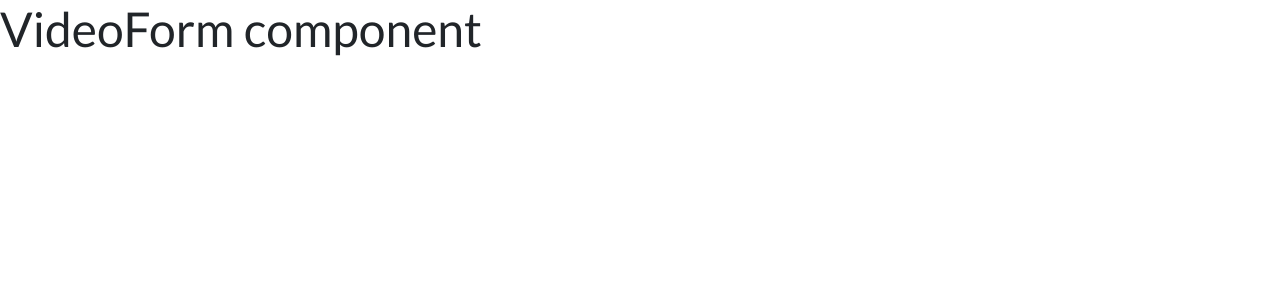
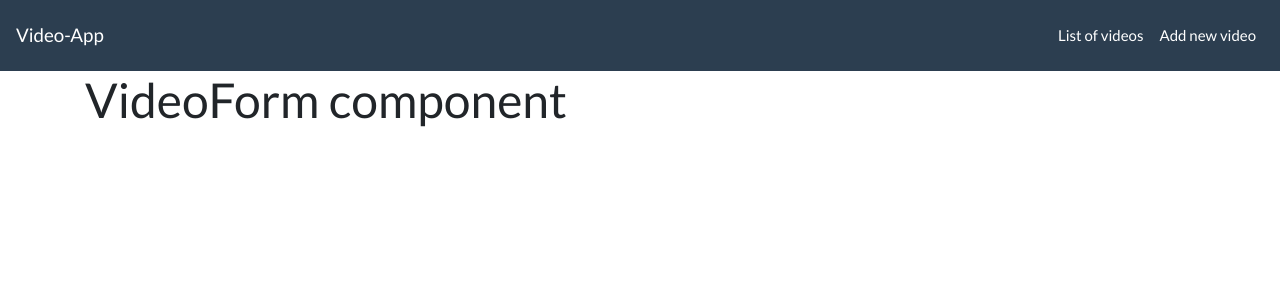
Before and after one commit to emiperalta/videos-app, a React (Create React App) app in the folder frontend/: page /addvideo in a window 1280 px wide. Shown: the top 300 px of the page. Built offline with nearby package versions, Linux system fonts and the light colour scheme.

Commit message:
Navbar added

```diff
--- a/frontend/src/App.tsx
+++ b/frontend/src/App.tsx
@@ -2,16 +2,20 @@ import React from 'react';
 import { BrowserRouter, Route, Switch } from 'react-router-dom';
 import VideoForm from './components/Videos/VideoForm';
 import VideoList from './components/Videos/VideoList';
+import Navbar from './components/Navbar/Navbar';
 import 'bootswatch/dist/flatly/bootstrap.min.css';
 
 function App() {
     return (
         <div>
             <BrowserRouter>
-                <Switch>
-                    <Route exact path='/' component={VideoList} />
-                    <Route path='/addvideo' component={VideoForm} />
-                </Switch>
+                <Navbar />
+                <div className='container'>
+                    <Switch>
+                        <Route exact path='/' component={VideoList} />
+                        <Route path='/addvideo' component={VideoForm} />
+                    </Switch>
+                </div>
             </BrowserRouter>
         </div>
     );
--- a/frontend/src/components/Navbar/Navbar.tsx
+++ b/frontend/src/components/Navbar/Navbar.tsx
@@ -1,10 +1,39 @@
 import React from 'react';
+import { Link } from 'react-router-dom';
 
 const Navbar = () => {
     return (
-        <div>
-            <h1>Navbar component</h1>
-        </div>
+        <nav className='navbar navbar-expand-lg navbar-dark bg-primary'>
+            <Link className='navbar-brand' to='/'>
+                Video-App
+            </Link>
+
+            <button
+                className='navbar-toggler'
+                type='button'
+                data-toggle='collapse'
+                data-target='#navbarNavAltMarkup'
+                aria-controls='navbarNavAltMarkup'
+                aria-expanded='false'
+                aria-label='Toggle navigation'
+            >
+                <span className='navbar-toggler-icon' />
+            </button>
+            <div className='collapse navbar-collapse' id='navbarNavAltMarkup'>
+                <ul className='navbar-nav ml-auto'>
+                    <li className='nav-item'>
+                        <Link className='nav-link' to='/'>
+                            List of videos
+                        </Link>
+                    </li>
+                    <li className='nav-item'>
+                        <Link className='nav-link' to='/addvideo'>
+                            Add new video
+                        </Link>
+                    </li>
+                </ul>
+            </div>
+        </nav>
     );
 };
 
--- a/frontend/src/components/Videos/Video.tsx
+++ b/frontend/src/components/Videos/Video.tsx
@@ -1,5 +1,5 @@
 import React from 'react';
-import { IVideo, Props } from '../Services/IVideo';
+import { Props } from '../Services/IVideo';
 
 const Video = (props: Props) => {
     return (
```
